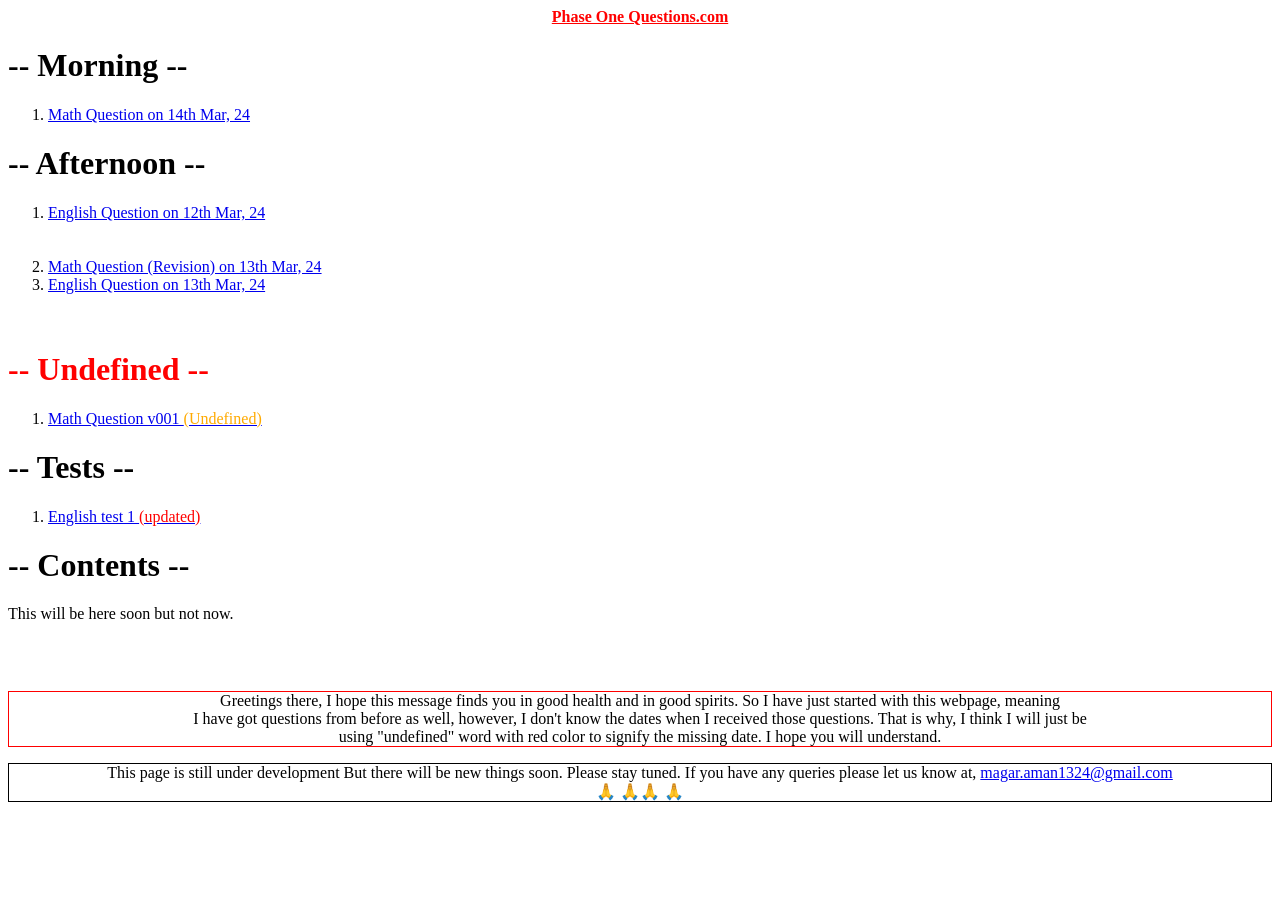
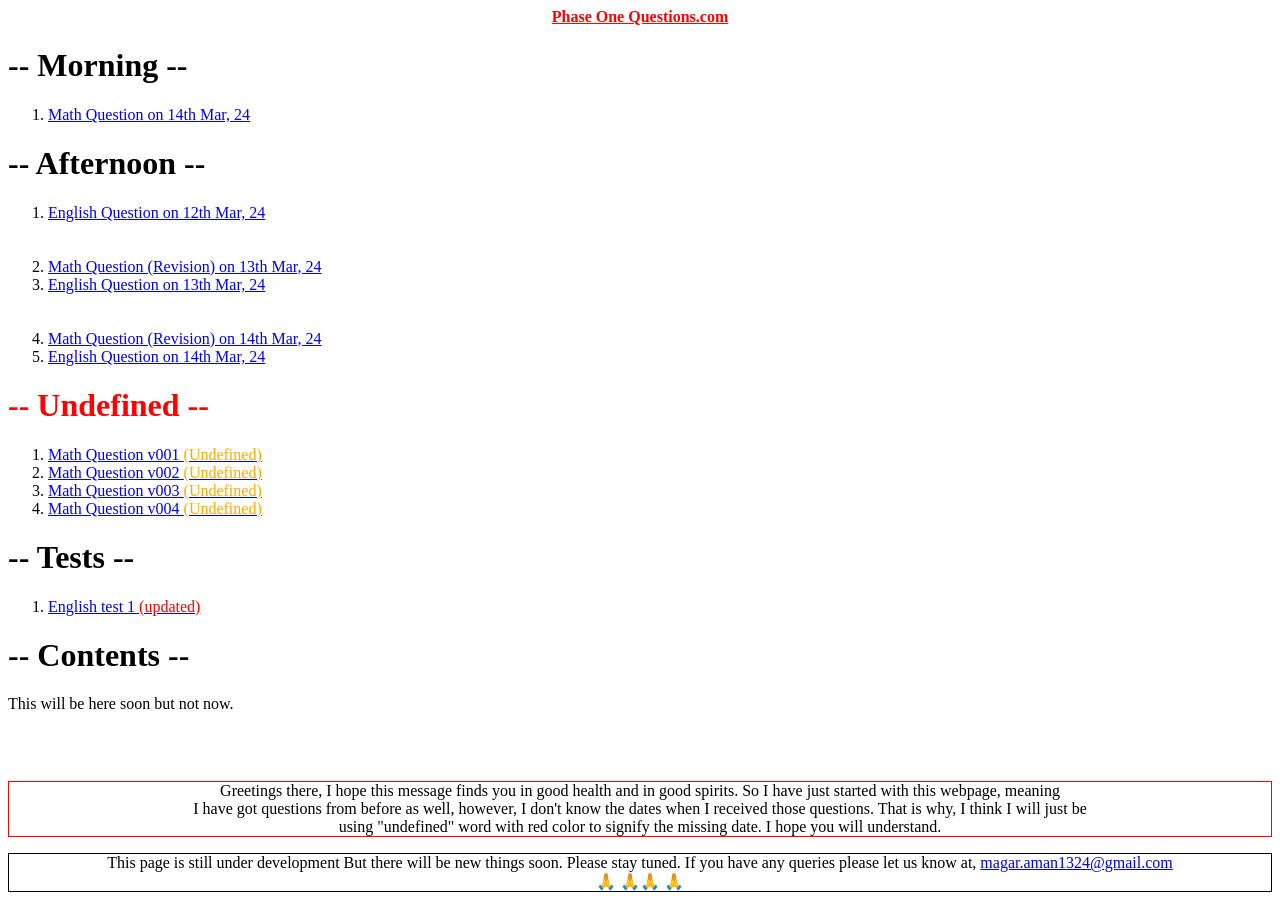
Before and after one commit to AmanIsFat/PhaseOneQuestions.com, a plain HTML site: page index.html in a window 1280 px wide. Before the commit the page ends 818 px from the top, so only its background shows below. Drawn offline with Linux system fonts and the light colour scheme.

Commit message:
Updated
main.css
index.html

```diff
--- a/index.html
+++ b/index.html
@@ -19,11 +19,17 @@
 
 		<li><a href="./pages/afternoon/130324/question1.html">Math Question (Revision) on 13th Mar, 24</a></li>
 		<li><a href="./pages/afternoon/130324/question2.html">English Question on 13th Mar, 24</a></li> <br><br>
+
+		<li><a href="./pages/afternoon/140324/question1.html">Math Question (Revision) on 14th Mar, 24</a></li>
+		<li><a href="./pages/afternoon/140324/question2.html">English Question on 14th Mar, 24</a></li>
 	</ol>
 	<!-- undefined -->
 	<h1><font color="red">-- Undefined --</font></h1>
 	<ol>
 		<li><a href="./pages/undefined/mathUndefined1.html">Math Question v001 <font class="missing">(Undefined)</font></a></li>
+		<li><a href="./pages/undefined/mathUndefined2.html">Math Question v002 <font class="missing">(Undefined)</font></a></li>
+		<li><a href="./pages/undefined/mathUndefined3.html">Math Question v003 <font class="missing">(Undefined)</font></a></li>
+		<li><a href="./pages/undefined/mathUndefined4.html">Math Question v004 <font class="missing">(Undefined)</font></a></li>
 	</ol>
 	<!-- tests -->
 	<h1>-- Tests --</h1>
--- a/main.css
+++ b/main.css
@@ -13,3 +13,7 @@
 .missing {
 	color: #ffaa00;
 }
+
+.option {
+	color: violet;
+}
```
